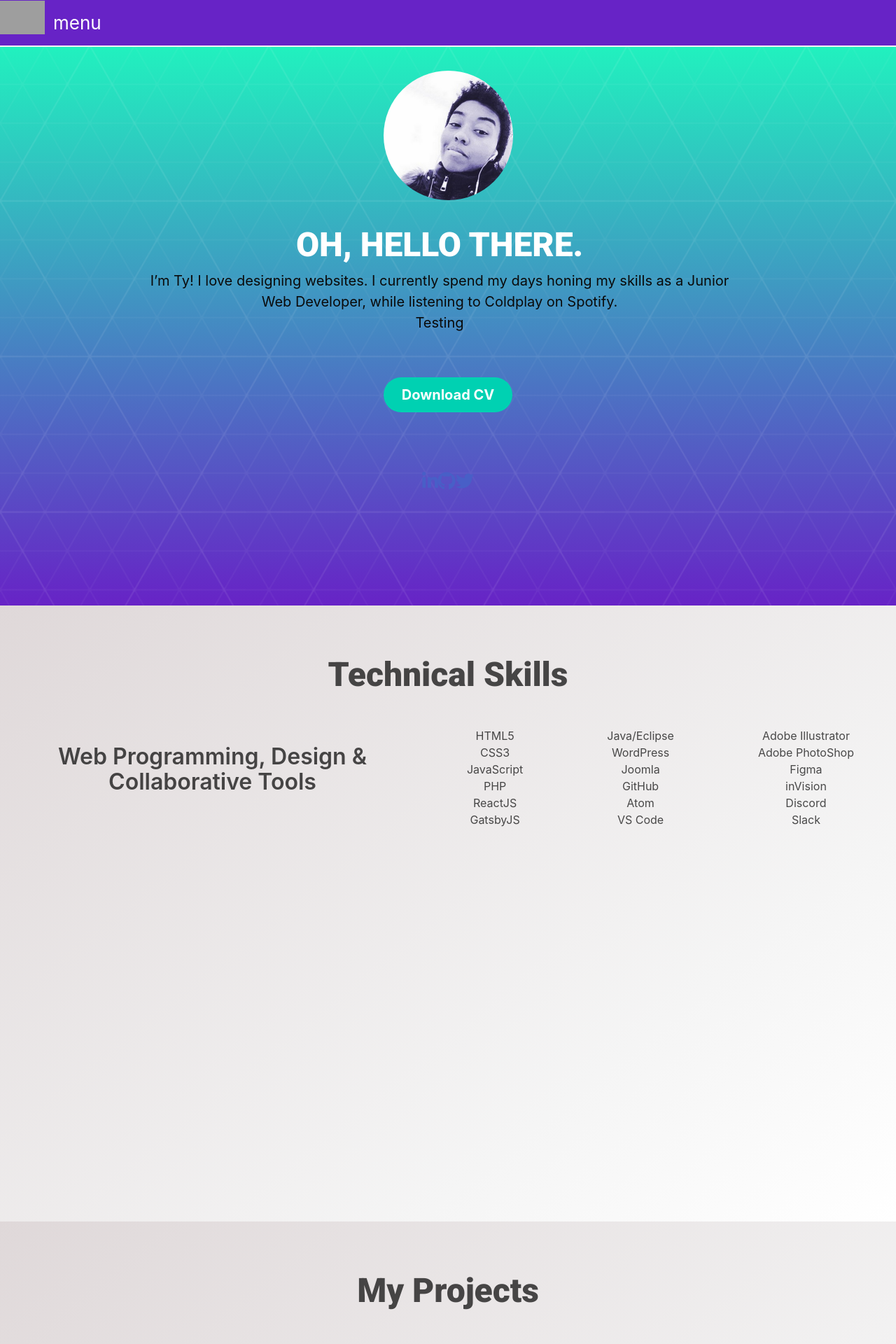
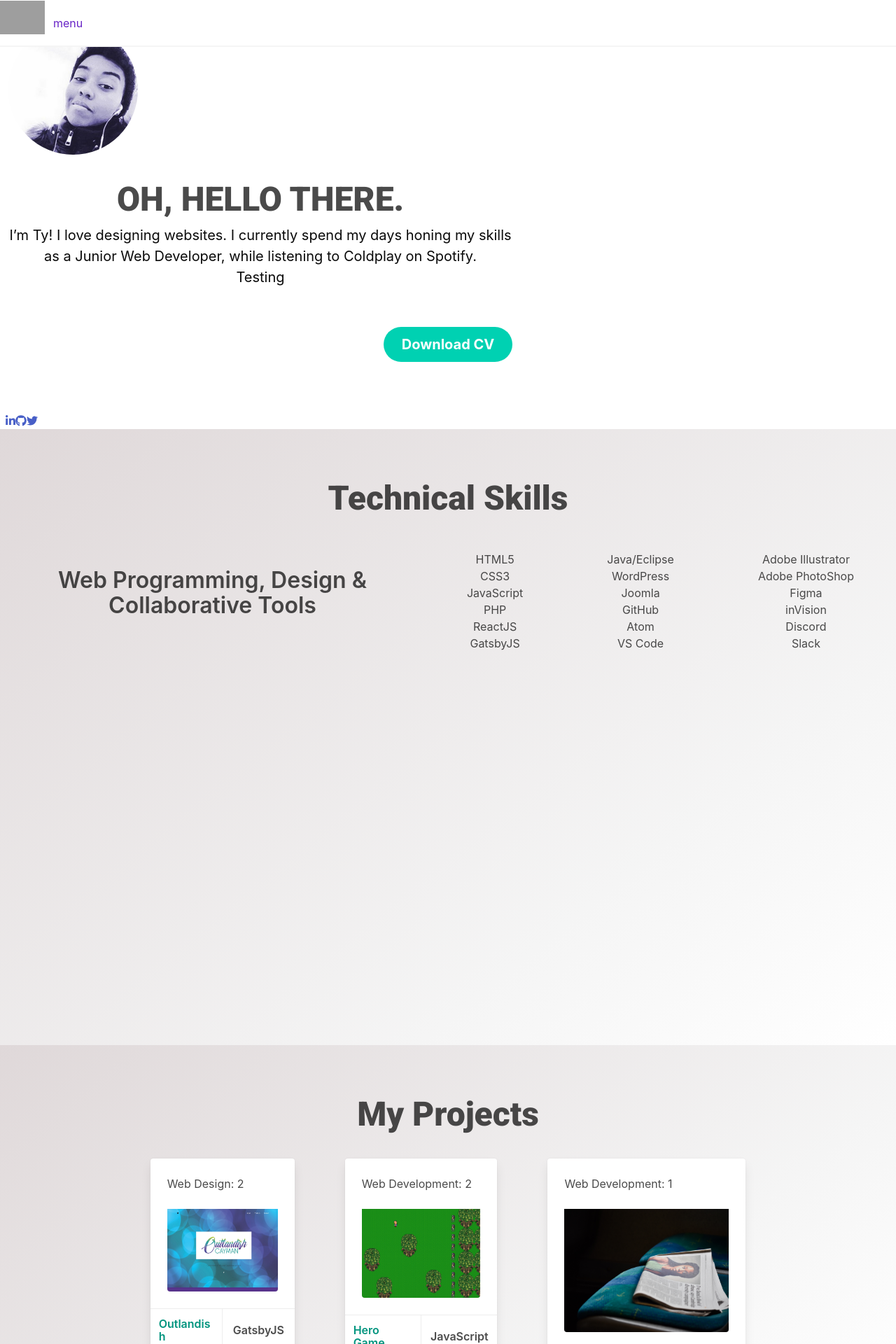
Before and after one commit to tyebanks/react-portfolio, a React (Create React App) app: page / in a window 1280 px wide. Shown: the top 1920 px of the page at 70% size. Built offline with nearby package versions, Linux system fonts and the light colour scheme; grey boxes are pictures that could not be loaded.

Commit message:
commented out all styling to debug issue with responsiveness

```diff
--- a/src/App.css
+++ b/src/App.css
@@ -5,17 +5,14 @@
 /* ------------------------------------------------------- */
 /* Section 1: Landing Page (Styling Elements)     */
 /* ------------------------------------------------------- */
-body{
-  padding-top: 4.0625rem;
-  width: 100vw;
-}
+
 /* 1. Sets Landing Container*/
 .Top-header {
-  background: url('./imgs/triangles.png'), linear-gradient(180deg, rgba(0, 239, 181, 0.87) 0%,#6723C6 100%);
+  /* background: url('./imgs/triangles.png'), linear-gradient(180deg, rgba(0, 239, 181, 0.87) 0%,#6723C6 100%);
   background-size:100%; width:100%; height:100%;
   min-height: 100vh;
   font-size: calc(10px + 2vmin);
-  color: white;
+  color: white; */
 }
 /*----------------End of Section 1 --------------------- */
 
@@ -27,8 +24,8 @@ body{
 /* 1. Sets Technical Skills Container*/
 .Skills-Container {
   min-height: 110vh;
-  min-width: 100vw;
-  padding: 0 0 8%;
+  /* width: 100vw;
+  padding: 0 0 8%; */
 }
 
 
@@ -42,25 +39,25 @@ body{
 
  /* 1. Sets Projects Container height*/
 .Projects-Container {
-   min-height: 110vh;
-   padding-bottom: 8%;
+   /* min-height: 110vh;
+   padding-bottom: 8%; */
 }
 /* 2. Card Width- Sets the size Projects Card Component */
 .card_width {
-  width: 400px;
+  /* width: 400px; */
 }
 /* 3. Card Title- Sets the Color of H2 Card Component */
 .card_title{
-  color: #5B089B;
+  /* color: #5B089B;
   font-weight: 600;
-  font-size: 24px;
+  font-size: 24px; */
 }
 /* 4. Project Image- Adds animation to Card Component */
 .project_image:hover {
-  opacity: 1;
+  /* opacity: 1;
   transform: scale(1.10);
   transition: 0.3s ease-in-out;
-  text-transform: none;
+  text-transform: none; */
 }
 
 /*----------------End of Section 3 --------------------- */
@@ -73,8 +70,8 @@ body{
 
 /* 1. Sets Education Container*/
 .Education-Container {
-  min-height: 85vh;
-  padding: 0 0 8%;
+  /* min-height: 85vh;
+  padding: 0 0 8%; */
 }
 
 /*----------------End of Section 4 --------------------- */
@@ -87,8 +84,8 @@ body{
 
 /* 1. Sets Contact Container*/
 .Contact-Container {
-  min-height: 85vh;
-  min-width: 100vw;
+  /* min-height: 85vh;
+  min-width: 100vw; */
 }
 
 /*----------------End of Section 5 --------------------- */
@@ -97,15 +94,14 @@ body{
 /*     Additional Styling for Components                   */
 /* ------------------------------------------------------- */
 .about-Container {
-  min-width: 100vw;
+  /* min-width: 100vw;
   display: flex;
-  justify-content: center;
-
+  justify-content: center; */
 }
 .about-Text {
-  display: flex;
+  /* display: flex;
   flex-direction: column;
-  align-self: center;
+  align-self: center; */
 }
 .myImg {
   max-width: 185px;
@@ -113,22 +109,17 @@ body{
   width: 100%;
 }
 .cvButton{
-  height: 15vh;
+  /* height: 15vh; */
 }
 /* .socialIcons {
 border: 1px solid black;
 height: 10vh;
 } */
 
-.navbar {
-  background-color: #6723C6;
-  height: 4.0625rem;
-  min-width: 100vw;
-  overflow-x: hidden;
-}
+
 .mainImage{
-  display: flex;
-  justify-content: center;
+  /* display: flex;
+  justify-content: center; */
 }
 
 /*---------------End of Component Styling---------------- */
@@ -138,19 +129,19 @@ height: 10vh;
 /*             Styling for App.js Page                     */
 /* ------------------------------------------------------- */
 .App {
-  text-align: center;
+  /* text-align: center; */
 }
 .App-logo {
-  height: 8vmin;
-  pointer-events: none;
+  /* height: 8vmin;
+  pointer-events: none; */
 }
 @media (prefers-reduced-motion: no-preference) {
-  .App-logo {
+  /* .App-logo {
     animation: App-logo-spin infinite 20s linear;
-  }
+  } */
 }
 .App-link {
-  color: #61dafb;
+  /* color: #61dafb; */
 }
  @keyframes App-logo-spin {
   from {
--- a/src/index.css
+++ b/src/index.css
@@ -6,6 +6,19 @@ body {
   -webkit-font-smoothing: antialiased;
   -moz-osx-font-smoothing: grayscale;
 }
+nav {
+  color: #6723C6;
+  height: 4.0625rem;
+  width: 100vw;
+  overflow-x: hidden;
+}
+#root{
+  width: 100vw;
+}
+body{
+  padding-top: 4.0625rem;
+  width: 100vw;
+}
 
 h1 { font-family:'Roboto', sans-serif;}
 
--- a/src/sections/Contact.js
+++ b/src/sections/Contact.js
@@ -10,7 +10,7 @@ function Contact() {
       {config.contacts.map(contact => {const {heading, text, url,mail, } = contact;
          return (
             <div className="columns is-mobile is-centered">
-               <div className="column my-3">
+               <div className="column py-3">
                  <div id="contact" className="has-text-centered-touch has-text-centered-desktop">
                    <h2 className="is-size-1" style={{color: "#B19EFF"}}>{heading}</h2>
                    <h3 className="is-size-3">{text}</h3>
```
